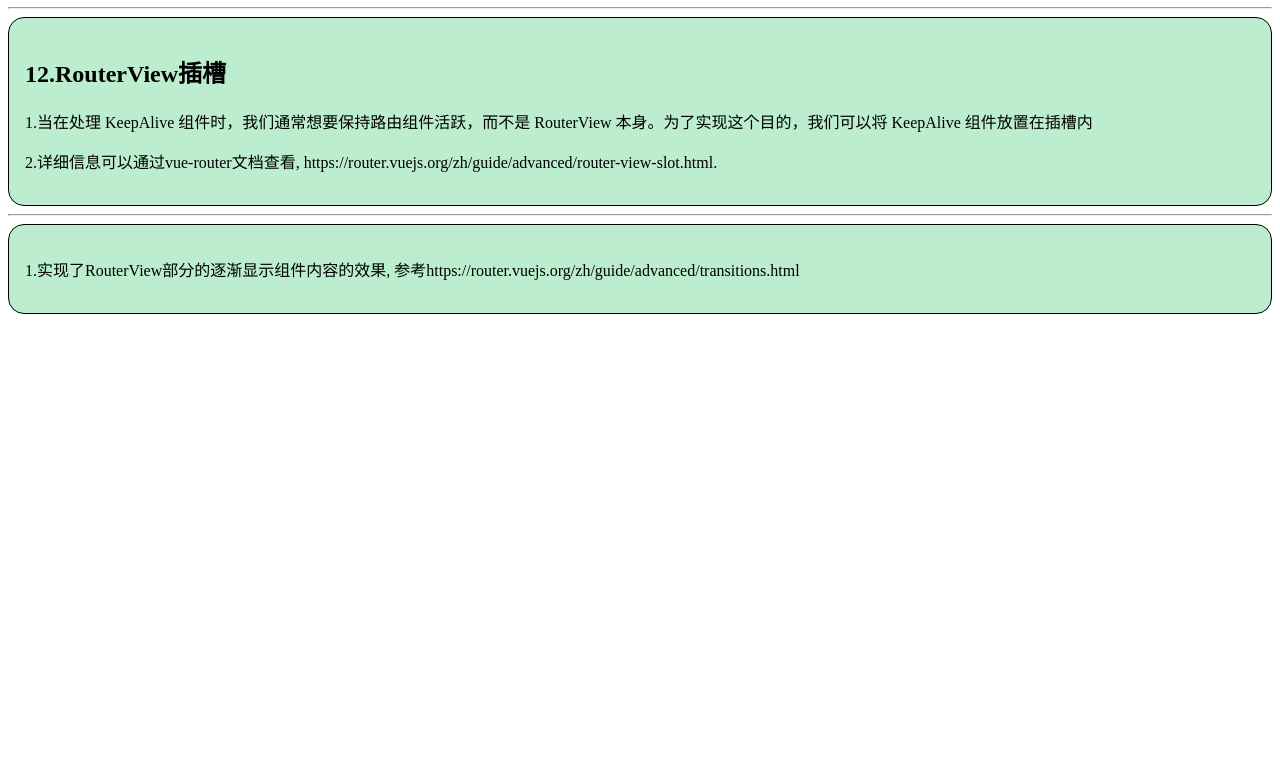
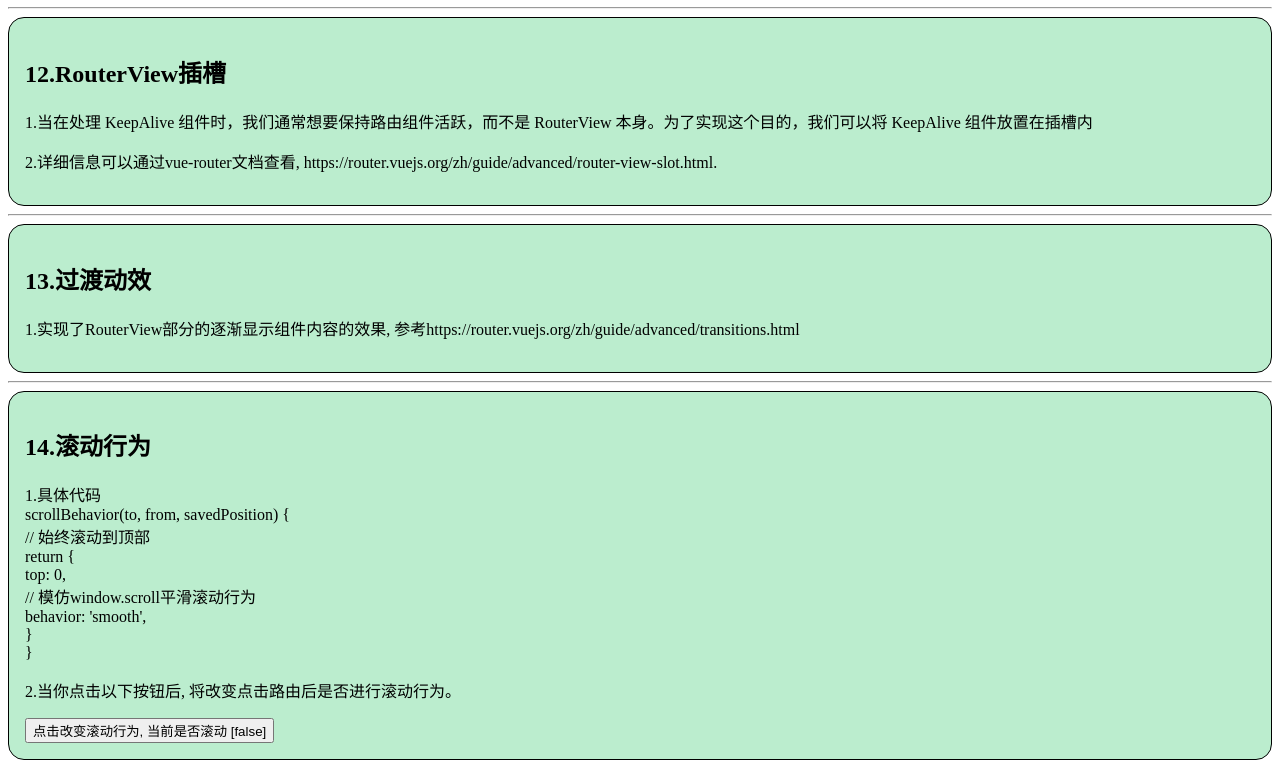
Before and after one commit to yl907/learning-vue, a Vue app in the folder 3_vue-router/: page / in a window 1280 px wide. Shown: the part 5186-5954 px from the top of the page. Before the commit the page ends 5508 px from the top, so only its background shows below. Built offline with nearby package versions, Linux system fonts and the light colour scheme.

Commit message:
add 14.ScrollBehavior in App.vue

```diff
--- a/3_vue-router/src/App.vue
+++ b/3_vue-router/src/App.vue
@@ -1,7 +1,7 @@
 <script>
   import dataEggs from './data.json'
   import ProgramNavComp from './components/5_1ProgrammaticNavigation.vue'
-import store from './store';
+  import store from './store';
 
   export default {
     data() {
@@ -20,7 +20,9 @@ import store from './store';
     methods: {
       changeAuth() {
         store.commit('changeAuth');
-
+      },
+      changeScrollBehavior() {
+        store.commit('changeScrollBehavior');
       },
     },
 
@@ -270,7 +272,26 @@ import store from './store';
   <hr />
   <!-- 13.过渡动效Transitions -->
   <div class="box">
+    <h2>13.过渡动效</h2>
     <p>1.实现了RouterView部分的逐渐显示组件内容的效果, 参考https://router.vuejs.org/zh/guide/advanced/transitions.html</p>
+  </div>
+  <hr />
+  <!-- 14.滚动行为 -->
+  <div class="box">
+    <h2>14.滚动行为</h2>
+    <p v-pre>
+    1.具体代码 <br />
+    scrollBehavior(to, from, savedPosition) { <br />
+      // 始终滚动到顶部<br />
+      return { <br />
+        top: 0, <br />
+        // 模仿window.scroll平滑滚动行为<br />
+        behavior: 'smooth',<br />
+      }<br />
+    }
+    </p>
+    <p>2.当你点击以下按钮后, 将改变点击路由后是否进行滚动行为。</p>
+    <button @click="changeScrollBehavior">点击改变滚动行为, 当前是否滚动 [{{ $store.state.ifScroll }}]</button>
   </div>
 </template>
 
--- a/3_vue-router/src/router/index.js
+++ b/3_vue-router/src/router/index.js
@@ -157,7 +157,21 @@ const routes = [
 
 const router = createRouter({
   history: createWebHistory(),
-  routes: routes
+  routes: routes,
+  // 14.滚动行为
+  scrollBehavior(to, from, savedPosition) {
+    if (store.state.ifScroll) {
+      // 始终滚动到顶部
+      return {
+        top: 0,
+        // 模仿window.scroll平滑滚动行为
+        behavior: 'smooth',
+      }
+    }
+
+    // 不进行滚动操作
+    return false;
+  },
 })
 
 // *************
--- a/3_vue-router/src/store/index.js
+++ b/3_vue-router/src/store/index.js
@@ -5,6 +5,7 @@ const store = createStore({
   state() {
     return {
       login: true,
+      ifScroll: false,
     }
   },
 
@@ -12,6 +13,9 @@ const store = createStore({
     // mutation第一个参数默认是state
     changeAuth (state) {
       state.login = !state.login;
+    },
+    changeScrollBehavior (state) {
+      state.ifScroll = !state.ifScroll;
     }
   },
 
```
